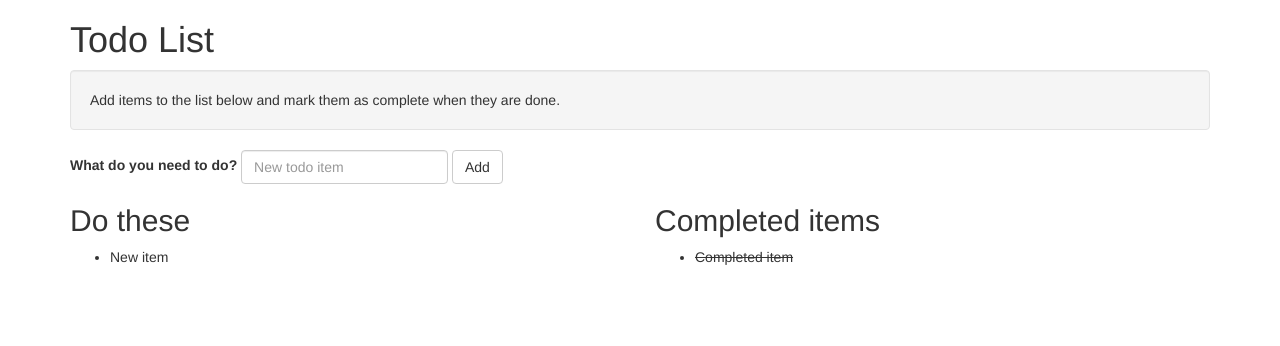
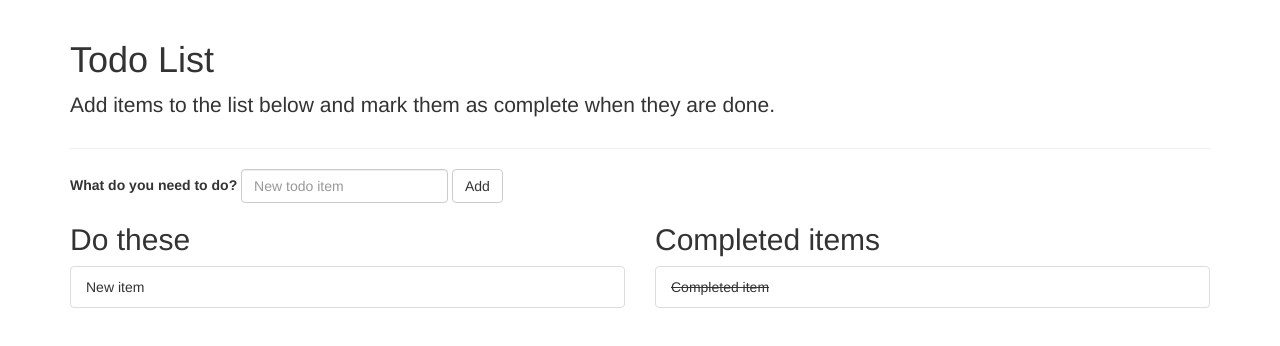
Before and after one commit to clinch/angular-playground, a plain HTML site: page todo/index.html in a window 1280 px wide. Drawn offline with nearby package versions, Linux system fonts and the light colour scheme.

Commit message:
A bit more basic Bootstrap styling

```diff
--- a/todo/index.html
+++ b/todo/index.html
@@ -18,9 +18,11 @@
   </head>
   <body>
     <div ng-app class="container">
+      <div class="page-header">
       <h1>Todo List</h1>
-      <p class="well">Add items to the list below and mark them as complete
+      <p class="lead">Add items to the list below and mark them as complete
         when they are done.</p>
+      </div>
       <form class="form-inline" role="form">
         <div class="form-group">
           <label for="newItem">What do you need to do?</label>
@@ -32,14 +34,14 @@
       <div class="row">
         <div class="col-md-6">
           <h2>Do these</h2>
-          <ul>
-            <li>New item</li>
+          <ul class="list-group">
+            <li class="list-group-item">New item</li>
           </ul>
         </div>
         <div class="col-md-6">
           <h2>Completed items</h2>
-          <ul>
-            <li><del>Completed item</del></li>
+          <ul class="list-group">
+            <li class="list-group-item"><del>Completed item</del></li>
           </ul>
         </div>
 
```
